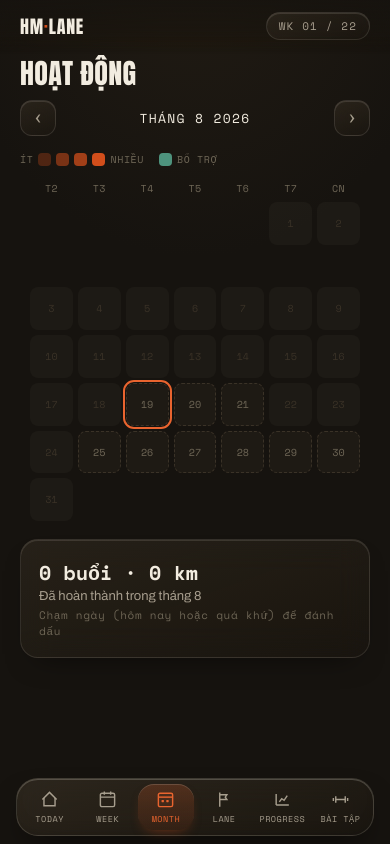
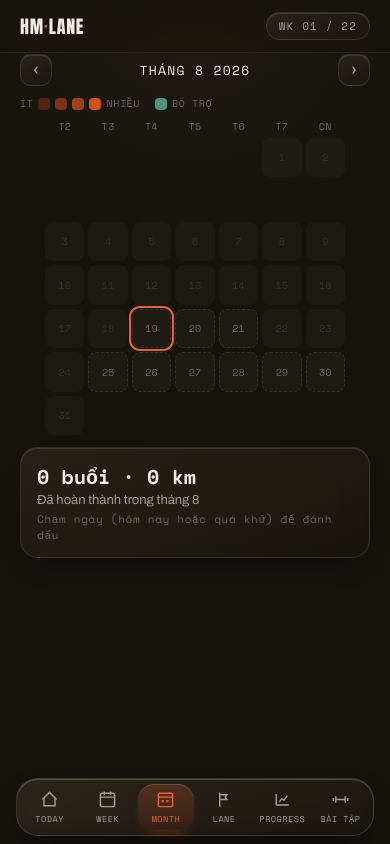
Before and after one commit to huytranthanhtps/hm-lane, a plain HTML site: page index.html in a window 390 px wide. Both pictures are taken after a click on the button "MONTH". Drawn offline with nearby package versions, Linux system fonts and the light colour scheme.

Commit message:
Fix header blur + Month vừa trọn màn mobile
- Header: bỏ mask-image (đang chặn backdrop-filter render) → blur hiện thật
- Month: nén ~110px (bỏ tiêu đề thừa, ô/gap/summary nhỏ hơn, grid cap 300px)
  → fit trọn iPhone 13 Pro không cần cuộn, dư ~120px tới nav

Co-Authored-By: Claude Opus 4.8 (1M context) <noreply@anthropic.com>

```diff
--- a/app.js
+++ b/app.js
@@ -340,8 +340,7 @@
     var daysInMonth = new Date(y, m + 1, 0).getDate();
     var todayISO = iso(TODAY);
 
-    var head = '<div class="section-title">Hoạt động</div>' +
-      '<div class="cal-head"><button class="cal-nav" data-mn="prev" aria-label="Tháng trước">‹</button>' +
+    var head = '<div class="cal-head"><button class="cal-nav" data-mn="prev" aria-label="Tháng trước">‹</button>' +
       '<div class="cal-title">' + MONTH_NAMES[m] + ' ' + y + '</div>' +
       '<button class="cal-nav" data-mn="next" aria-label="Tháng sau">›</button></div>';
 
@@ -381,7 +380,7 @@
       '<i class="lvl-run1"></i><i class="lvl-run2"></i><i class="lvl-run3"></i><i class="lvl-run4"></i>' +
       '<span>Nhiều</span><i class="lvl-str" style="margin-left:10px"></i><span>Bổ trợ</span></div>';
 
-    var summary = '<div class="ring-card" style="margin-top:18px">' +
+    var summary = '<div class="ring-card cal-sum" style="margin-top:12px">' +
       '<div class="ring-txt" style="flex:1"><div class="rt-big">' + monthDone + ' buổi · ' + (Math.round(monthKm * 10) / 10) + ' km</div>' +
       '<div class="rt-lbl">Đã hoàn thành trong ' + MONTH_NAMES[m].toLowerCase() + '</div>' +
       '<div class="rt-sub">Chạm ngày (hôm nay hoặc quá khứ) để đánh dấu</div></div></div>';
--- a/styles.css
+++ b/styles.css
@@ -25,11 +25,10 @@ button{font-family:inherit;cursor:pointer}
 /* ---------- top bar ---------- */
 .topbar{position:absolute;top:0;left:0;right:0;z-index:10;
   display:flex;justify-content:space-between;align-items:center;
-  padding:calc(var(--safe-top) + 12px) 20px 14px;
-  background:linear-gradient(180deg, rgba(22,19,15,.78) 0%, rgba(22,19,15,.5) 62%, rgba(22,19,15,0) 100%);
-  backdrop-filter:blur(16px) saturate(150%);-webkit-backdrop-filter:blur(16px) saturate(150%);
-  -webkit-mask-image:linear-gradient(180deg,#000 68%,transparent);
-  mask-image:linear-gradient(180deg,#000 68%,transparent)}
+  padding:calc(var(--safe-top) + 12px) 20px 12px;
+  background:linear-gradient(180deg, rgba(22,19,15,.62), rgba(22,19,15,.30));
+  backdrop-filter:blur(20px) saturate(160%);-webkit-backdrop-filter:blur(20px) saturate(160%);
+  border-bottom:1px solid rgba(242,236,224,.07)}
 .wordmark{font-family:var(--display);font-size:18px;letter-spacing:.04em;text-transform:uppercase}
 .wordmark i{color:var(--rust);font-style:normal}
 .wk-pill{font-family:var(--mono);font-size:11px;letter-spacing:.1em;color:var(--chalk-dim);border-radius:999px;padding:5px 12px;
@@ -179,18 +178,18 @@ button{font-family:inherit;cursor:pointer}
 .ring-txt .rt-sub{font-family:var(--mono);font-size:11px;color:var(--chalk-faint);margin-top:4px;letter-spacing:.06em}
 
 /* ---------- month heatmap ---------- */
-.cal-head{display:flex;align-items:center;justify-content:space-between;margin:6px 0 16px}
+.cal-head{display:flex;align-items:center;justify-content:space-between;margin:2px 0 10px}
 .cal-title{font-family:var(--mono);font-size:13px;letter-spacing:.1em;text-transform:uppercase;color:var(--chalk)}
-.cal-nav{width:36px;height:36px;border-radius:12px;font-size:20px;line-height:1;color:var(--chalk-dim);
+.cal-nav{width:32px;height:32px;border-radius:11px;font-size:18px;line-height:1;color:var(--chalk-dim);
   background:linear-gradient(160deg,rgba(58,50,39,.5),rgba(30,26,20,.4));
   backdrop-filter:blur(14px) saturate(160%);-webkit-backdrop-filter:blur(14px) saturate(160%);
   border:1px solid rgba(242,236,224,.12);box-shadow:0 1px 0 rgba(242,236,224,.12) inset}
 .cal-nav:active{color:var(--rust-glow)}
-.cal-legend{display:flex;align-items:center;gap:5px;font-family:var(--mono);font-size:10px;color:var(--chalk-faint);letter-spacing:.06em;text-transform:uppercase;margin-bottom:14px}
-.cal-legend i{width:13px;height:13px;border-radius:4px;display:inline-block}
-.cal-dows{display:grid;grid-template-columns:repeat(7,1fr);gap:5px;margin:0 auto 6px;width:min(100%,330px)}
+.cal-legend{display:flex;align-items:center;gap:5px;font-family:var(--mono);font-size:10px;color:var(--chalk-faint);letter-spacing:.06em;text-transform:uppercase;margin-bottom:8px}
+.cal-legend i{width:12px;height:12px;border-radius:4px;display:inline-block}
+.cal-dows{display:grid;grid-template-columns:repeat(7,1fr);gap:4px;margin:0 auto 4px;width:min(100%,300px)}
 .cal-dows span{font-family:var(--mono);font-size:10px;color:var(--chalk-faint);text-align:center;letter-spacing:.04em}
-.cal-grid{display:grid;grid-template-columns:repeat(7,1fr);gap:5px;width:min(100%,330px);margin:0 auto}
+.cal-grid{display:grid;grid-template-columns:repeat(7,1fr);gap:4px;width:min(100%,300px);margin:0 auto}
 .cal-cell{aspect-ratio:1;min-width:0;border-radius:8px;background:var(--ink-2);border:1px solid var(--line-soft);
   display:grid;place-items:center;position:relative;overflow:hidden}
 .cal-cell .dn{font-family:var(--mono);font-size:clamp(9px,2.6vw,11px);color:var(--chalk-faint)}
@@ -210,6 +209,7 @@ button{font-family:inherit;cursor:pointer}
 .lvl-str{background:rgba(111,224,192,.62);border-color:transparent}
 .cal-cell.lvl-run3 .dn,.cal-cell.lvl-run4 .dn,.cal-cell.lvl-str .dn{color:#160f0a;font-weight:700}
 .cal-cell.lvl-run1 .dn,.cal-cell.lvl-run2 .dn{color:var(--chalk)}
+.cal-sum{padding:14px 16px !important;gap:0 !important}
 
 /* ---------- routine block (exercises view) ---------- */
 .routine{border-radius:20px;padding:20px;margin-top:16px;
--- a/sw.js
+++ b/sw.js
@@ -1,5 +1,5 @@
 /* HM Lane — service worker: offline app shell. */
-var CACHE = 'hmlane-v3';
+var CACHE = 'hmlane-v4';
 var SHELL = [
   './', 'index.html', 'styles.css', 'app.js', 'plan.js', 'exercises.js',
   'manifest.webmanifest',
```
